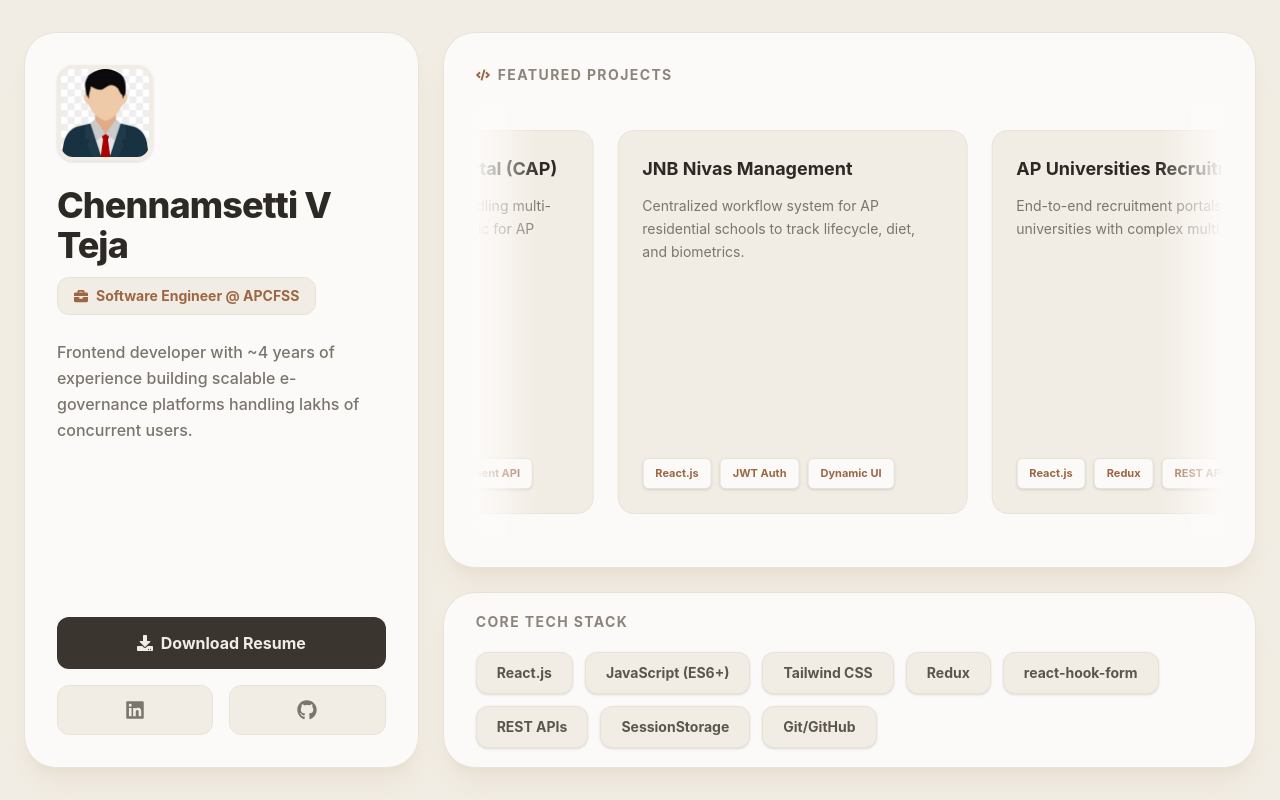
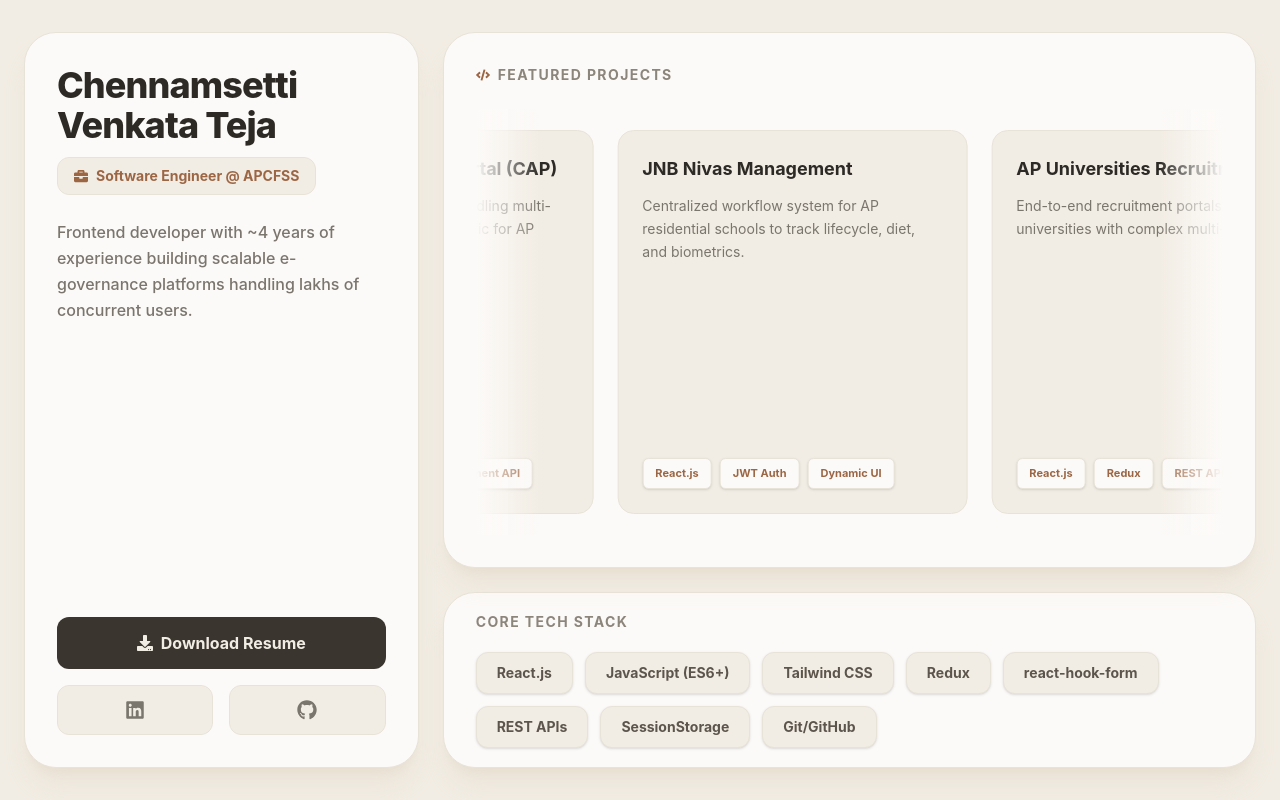
Before and after one commit to venkatateja1435/teja-portfolio, a React (Vite) app: page / in a window 1280 px wide. Built offline with nearby package versions, Linux system fonts and the light colour scheme.

Commit message:
Added Bento UI and light-dark theme

```diff
--- a/src/App.jsx
+++ b/src/App.jsx
@@ -38,15 +38,15 @@ function App() {
         <div className="col-span-1 md:col-span-4 bg-[#FCFAF8] border border-[#E8E3D9] rounded-[2rem] p-6 md:p-8 flex flex-col justify-between shadow-xl shadow-[#D9CDB8]/30 relative overflow-hidden group">
 
           <div className="relative z-10">
-            <img
+            {/* <img
               src={profilePic}
               alt="Venkata Teja"
               onError={(e) => { e.target.src = "https://ui-avatars.com/api/?name=Venkata+Teja&background=9C6644&color=fff&size=256" }}
               className="w-20 h-20 md:w-24 md:h-24 rounded-2xl mb-6 object-cover border-4 border-[#F2EDE4] shadow-sm group-hover:scale-105 transition-transform duration-500"
-            />
+            /> */}
 
             <h1 className="text-3xl md:text-4xl font-extrabold text-[#2D2A26] tracking-tight mb-3">
-              Chennamsetti V Teja
+              Chennamsetti Venkata Teja
             </h1>
 
             <div className="flex items-center gap-2 mb-6 text-xs md:text-sm font-bold text-[#9C6644] bg-[#F2EDE4] w-fit px-3 md:px-4 py-2 rounded-xl border border-[#E8E3D9]">
```
